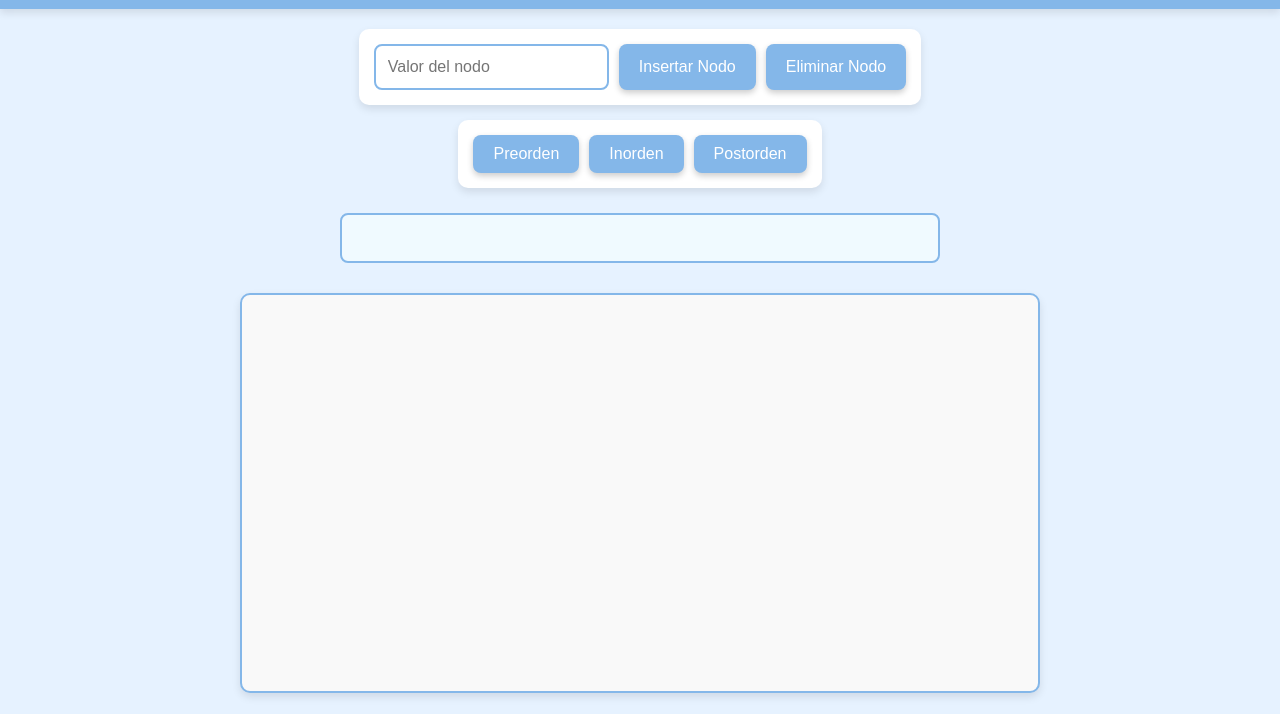
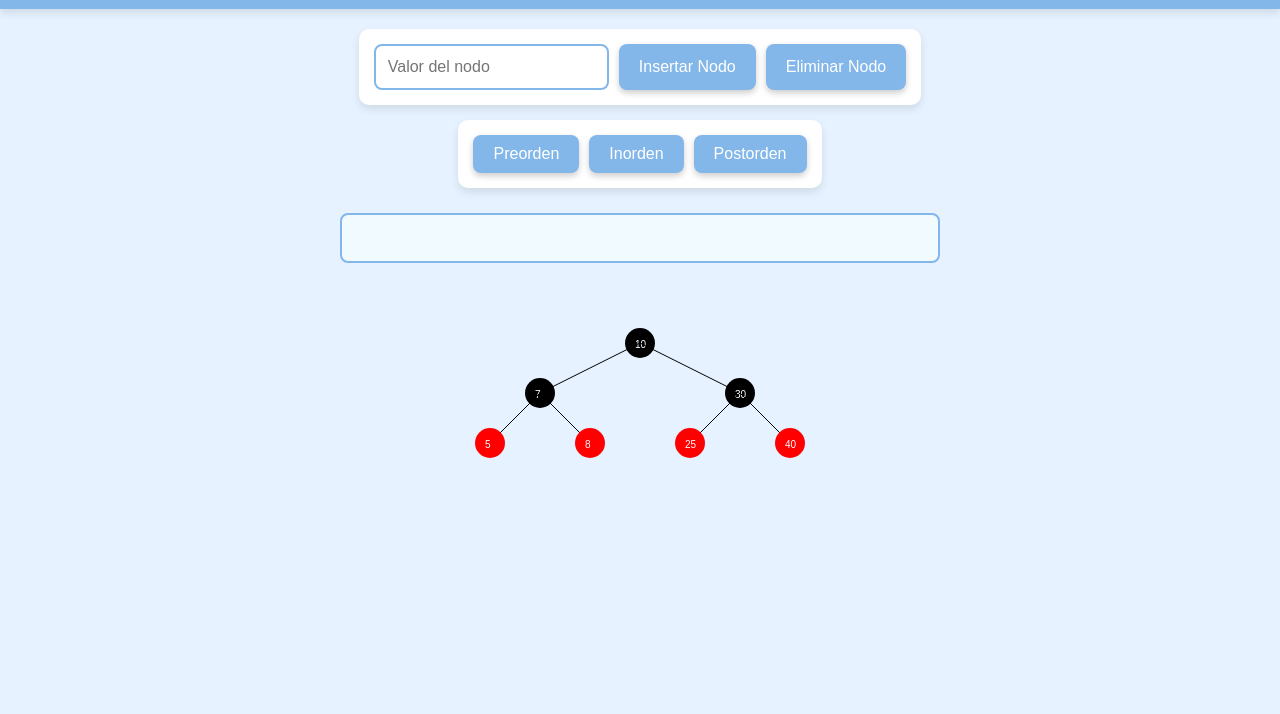
Before and after one commit to url-classes/red-black-tree-visualization-rbtuneados, a website: page index.html in a window 1280 px wide. Shown: the part 86-800 px from the top of the page. Drawn offline with Linux system fonts and the light colour scheme.

Commit message:
Update index.html

```diff
--- a/index.html
+++ b/index.html
@@ -30,7 +30,7 @@
         <div id="searchResult"></div>
 
 
-        <div id="visualization" class="visualization">
+       <canvas id="treeCanvas" width="800" height="600"></canvas>
 
         </div>
     </main>
```
